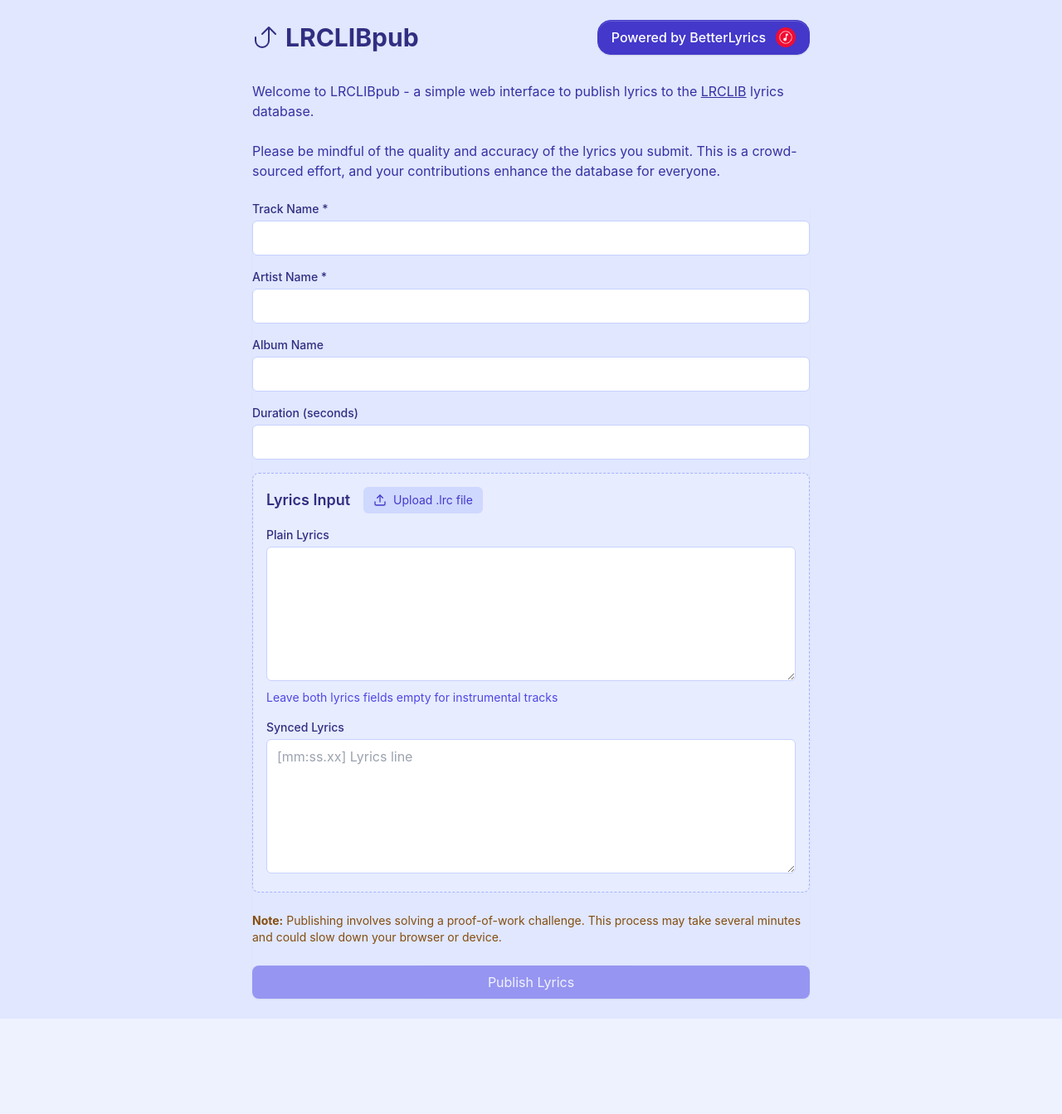
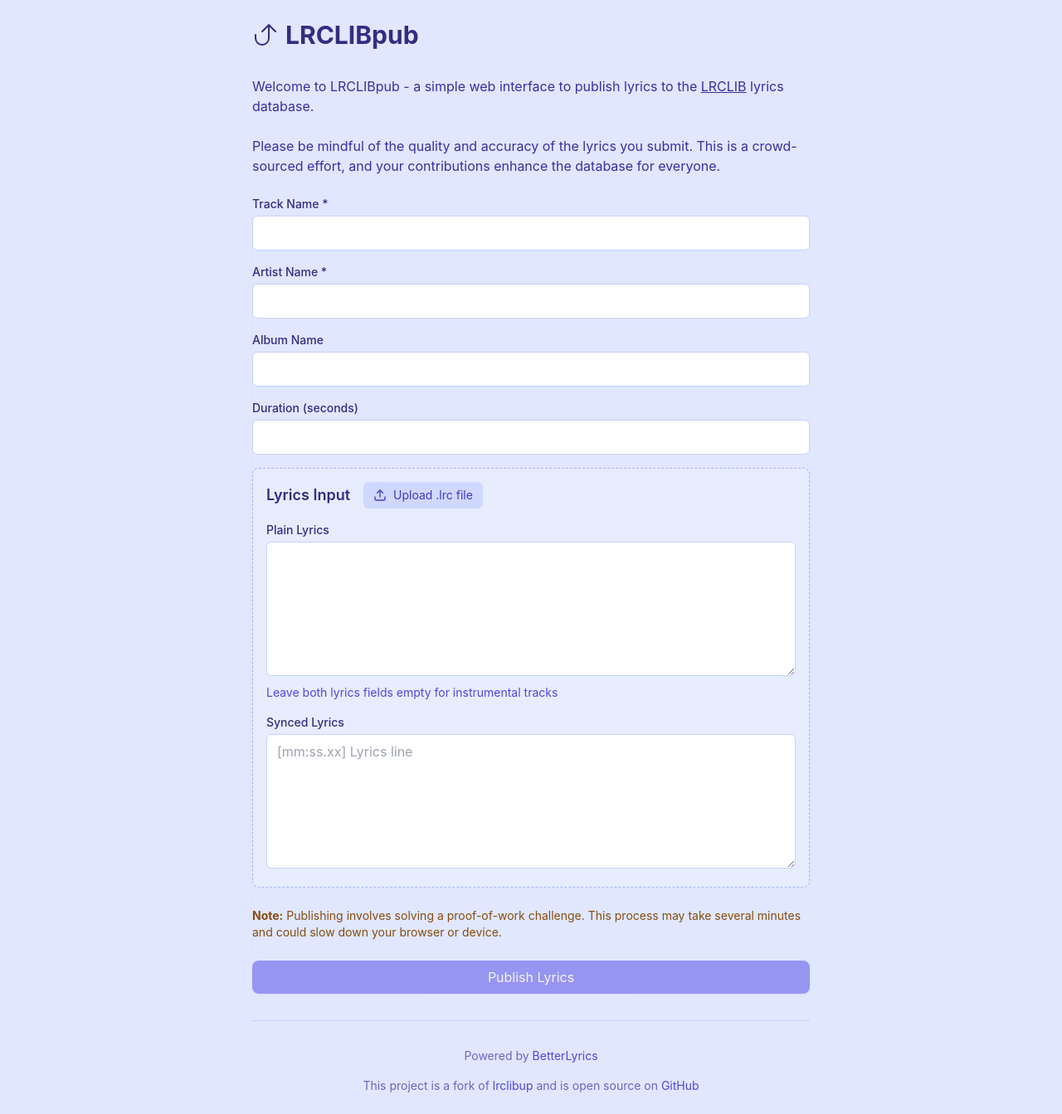
Before and after one commit to amrkmn/lrclibpub, a SvelteKit app: page / in a window 1280 px wide. Shown: the whole page at 83% size. Before the commit the page ends 1228 px from the top, so only its background shows below. Built offline with nearby package versions, Linux system fonts and the light colour scheme.

Commit message:
docs: update README for clarity and remove unused WASM file

```diff
--- a/src/routes/+page.svelte
+++ b/src/routes/+page.svelte
@@ -1,6 +1,6 @@
 <script lang="ts">
     import { parseLRCFile } from "$lib/lrc";
-    import type { Challenge, FormData, PublishResponse } from "$lib/types";
+    import type { Challenge, FormData } from "$lib/types";
     import { onMount } from "svelte";
 
     let formData: FormData = {
@@ -17,6 +17,7 @@
     let success = false;
     let solveProgress = { attempts: 0, nonce: 0, startTime: 0 };
     let solveTime: number = 0; // Track solving time in milliseconds
+    let hashRate = 0; // Track hashrate
 
     let errorTimeout: number;
     let successTimeout: number;
@@ -38,15 +39,6 @@
     }
 
     onMount(() => {
-        // @ts-ignore
-        window.publishProgress = (attempts: number, nonce: number) => {
-            solveProgress = {
-                attempts,
-                nonce,
-                startTime: solveProgress.startTime || Date.now(),
-            };
-        };
-
         const urlParams = new URLSearchParams(window.location.search);
         const titleParam = urlParams.get("title");
         const artistParam = urlParams.get("artist");
@@ -101,6 +93,7 @@
 
             // Solve challenge using Web Worker
             solveProgress = { attempts: 0, nonce: 0, startTime: Date.now() };
+            hashRate = 0;
 
             worker = new Worker(new URL("../lib/worker.ts", import.meta.url), {
                 type: "module",
@@ -113,6 +106,8 @@
                     const { type, attempts, time, nonce, error } = e.data;
 
                     if (type === "progress") {
+                        const elapsedTime = (Date.now() - solveProgress.startTime) / 1000;
+                        hashRate = elapsedTime > 0 ? attempts / elapsedTime : 0;
                         solveProgress = {
                             attempts,
                             nonce: 0,
@@ -232,25 +227,6 @@
 
                 LRCLIBpub
             </h1>
-            <a
-                href="https://better-lyrics.boidu.dev"
-                target="_blank"
-                rel="noopener noreferrer"
-                class="inline-flex items-center gap-2 px-4 py-2 bg-indigo-700 text-white rounded-2xl
-    border border-indigo-700
-    shadow-[inset_0_1px_0_rgba(255,255,255,0.2),0_1px_1px_rgba(46,54,80,0.15)]
-    hover:bg-indigo-800 hover:border-indigo-800
-    focus:bg-indigo-800 focus:border-indigo-800
-    focus:shadow-[inset_0_1px_0_rgba(255,255,255,0.15),0_1px_1px_rgba(46,54,80,0.075),0_0_0_0.2rem_rgba(99,102,241,0.5)]
-    active:bg-indigo-800 active:border-indigo-800
-    active:shadow-[inset_0_3px_5px_rgba(46,54,80,0.125)]
-    active:focus:shadow-[inset_0_3px_5px_rgba(46,54,80,0.125),0_0_0_0.2rem_rgba(99,102,241,0.5)]
-    transition-all duration-150 font-medium"
-            >
-                Powered by BetterLyrics
-
-                <img src="/favicon.png" alt="BetterLyrics" class="size-6 ml-1" />
-            </a>
         </div>
 
         <p class="text-indigo-800 mb-6">
@@ -326,7 +302,7 @@
                                         <div class="flex gap-2 text-xs text-indigo-600 justify-between">
                                             <span>{((Date.now() - solveProgress.startTime) / 1000).toFixed(1)}s</span>
                                             <span>•</span>
-                                            <span>{formatHashRate(solveProgress.attempts)} hashes/s</span>
+                                            <span>{formatHashRate(hashRate)} hashes/s</span>
                                         </div>
                                     {:else}
                                         <p class="text-sm font-medium text-indigo-800">Publishing...</p>
@@ -468,5 +444,23 @@
                 {isSubmitting ? "Publishing, this might take a while..." : "Publish Lyrics"}
             </button>
         </form>
+
+        <footer class="mt-8 pt-8 border-t border-indigo-200">
+            <div class="space-y-4 text-center">
+                <p class="text-sm text-indigo-800/70">
+                    Powered by <a href="https://better-lyrics.boidu.dev" target="_blank" class="text-indigo-600 hover:underline">
+                        BetterLyrics
+                    </a>
+                </p>
+                <p class="text-sm text-indigo-800/70">
+                    This project is a fork of
+                    <a href="https://github.com/boidushya/lrclibup" target="_blank" class="text-indigo-600 hover:underline">
+                        lrclibup
+                    </a>
+                    and is open source on
+                    <a href="https://github.com/amrkmn/lrclibpub" target="_blank" class="text-indigo-600 hover:underline"> GitHub </a>
+                </p>
+            </div>
+        </footer>
     </div>
 </div>
```
Also changed, not shown: src/lib/wasm/README.md (deleted), 1 other file (tests, documents, lock files or other folders).
